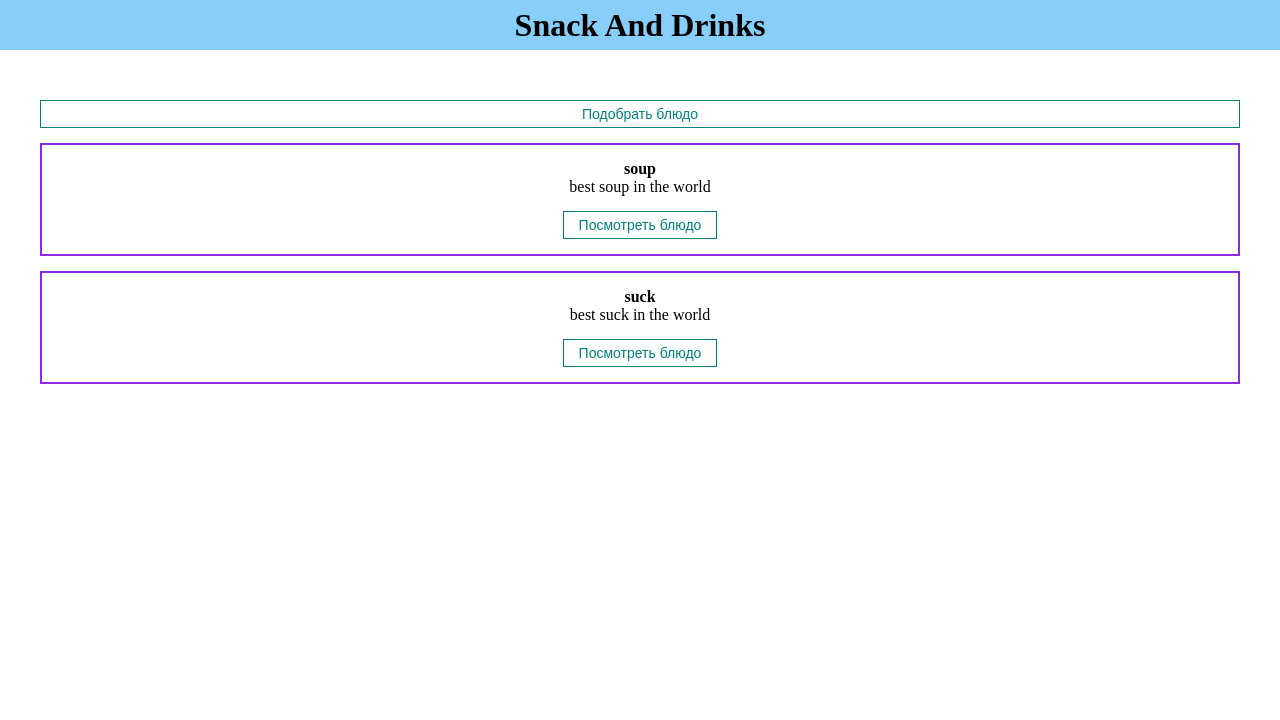
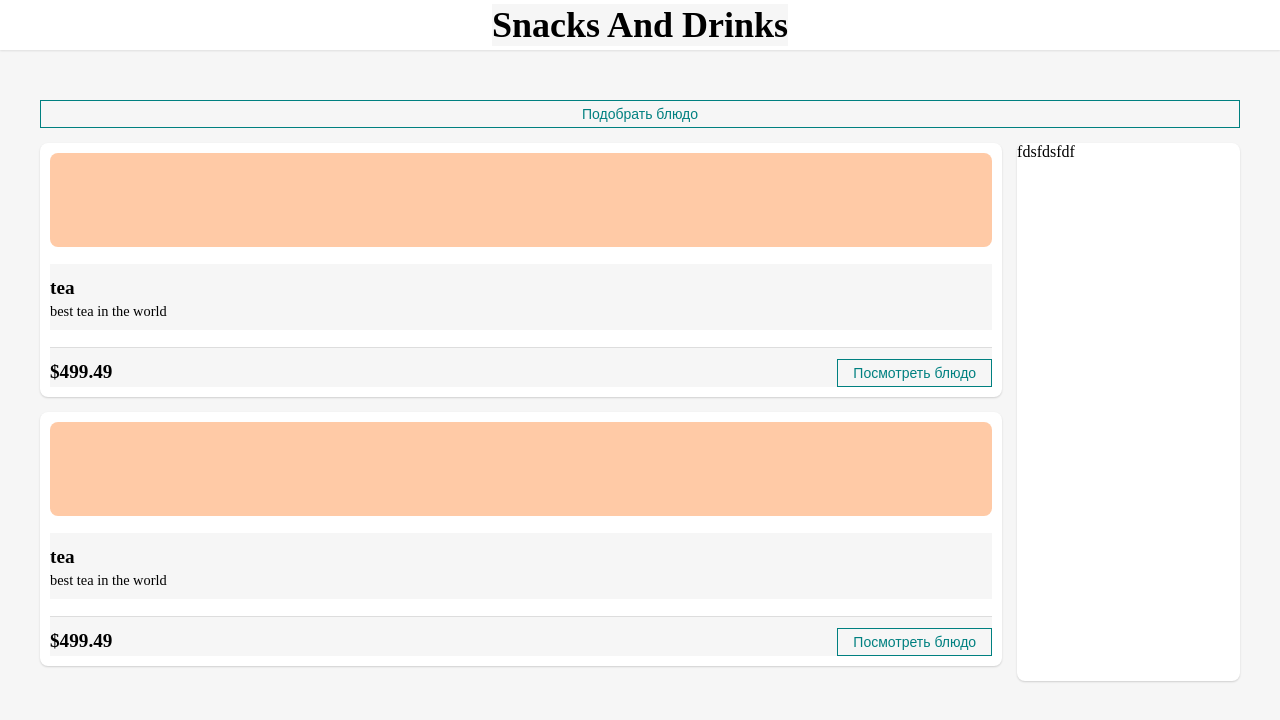
Before and after one commit to Streetmeat25/snack_and_drink, a React (Create React App) app: page / in a window 1280 px wide. Shown: the top 720 px of the page. Built offline with nearby package versions, Linux system fonts and the light colour scheme.

Commit message:
filter div and card design

```diff
--- a/src/components/DishItem.jsx
+++ b/src/components/DishItem.jsx
@@ -4,17 +4,19 @@ import MyModal from "./UI/MyModal/MyModal";
 const DishItem = ({dish}) => {
     const [modal, setModal] = useState(false)
     return (
-        <div className="dish">
-            <div className="dish__content">
-                <strong>{dish?.title}</strong>
-                <div>
-                    {dish?.description}
+        <div className="card">
+            <div className="card-img"></div>
+            <div className="card-info">
+                <p className="text-title">{dish?.title} </p>
+                <p className="text-body">{dish?.description}</p>
+            </div>
+            <div className="card-footer">
+                <span className="text-title">$499.49</span>
+                <div className="card-button">
+                    <MyButton onClick={() => setModal(true)}>
+                        Посмотреть блюдо
+                    </MyButton>
                 </div>
-            </div>
-            <div className="dish__buttons">
-                <MyButton onClick={() => setModal(true)}>
-                    Посмотреть блюдо
-                </MyButton>
             </div>
             <MyModal visible={modal} setVisible={setModal}>
                 <strong>{dish?.title}</strong>
--- a/src/components/DishList.jsx
+++ b/src/components/DishList.jsx
@@ -4,7 +4,7 @@ import DishItem from "./DishItem";
 const DishList = ({dishes}) => {
 
     return (
-        <div>
+        <div className="dish-list">
             <DishItem dish={dishes[Math.floor(Math.random() * dishes.length)]}/>
             <DishItem dish={dishes[Math.floor(Math.random() * dishes.length)]}/>
         </div>
--- /dev/null
+++ b/src/components/UI/Filter/Filter.jsx
@@ -0,0 +1,12 @@
+import React from 'react';
+import classes from './Filter.module.css'
+
+const Filter = () => {
+    return (
+        <div className={classes.filter}>
+            fdsfdsfdf
+        </div>
+    );
+};
+
+export default Filter;
--- /dev/null
+++ b/src/components/UI/Filter/Filter.module.css
@@ -0,0 +1,7 @@
+.filter{
+    width: 278px;
+    background-color: #fff;
+    border-radius: 8px;
+    box-shadow: 0 1px 2px 0 rgba(0,0,0,.16);
+
+}
--- a/src/components/UI/navbar/Navbar.jsx
+++ b/src/components/UI/navbar/Navbar.jsx
@@ -4,7 +4,7 @@ const Navbar = () => {
     return (
         <div className={classes.navbar}>
             <div className={classes.navbar_main}>
-                <h1>Snack And Drinks</h1>
+                <p>Snacks And Drinks</p>
             </div>
         </div>
     );
--- a/src/components/UI/navbar/Navbar.module.css
+++ b/src/components/UI/navbar/Navbar.module.css
@@ -4,11 +4,14 @@
     display: flex;
     align-items: center;
     padding: 0 15px;
-    background: lightskyblue;
     margin-bottom: 50px;
+    box-shadow: 0 1px 2px rgba(0,0,0,.1);
+    background-color: #fff;
 }
 .navbar_main{
     display: flex;
     max-width: 1200px;
     margin: 0 auto;
+    font-size: 36px;
+    font-weight: bold;
 }
--- a/src/index.js
+++ b/src/index.js
@@ -4,7 +4,5 @@ import App from './App';
 
 const root = ReactDOM.createRoot(document.getElementById('root'));
 root.render(
-  <React.StrictMode>
     <App />
-  </React.StrictMode>
 );
--- a/src/pages/Main.jsx
+++ b/src/pages/Main.jsx
@@ -5,6 +5,7 @@ import Loader from "../components/UI/Loader/Loader";
 import DishItem from "../components/DishItem";
 import {useFetching} from "../hooks/useFetching";
 import DishService from "../API/DishService";
+import Filter from "../components/UI/Filter/Filter";
 
 const Main = () => {
     const [dishes, setDish] = useState([])
@@ -21,11 +22,16 @@ const Main = () => {
     return (
         <div className="main">
             <MyButton>Подобрать блюдо</MyButton>
-            {isDishesLoading ?
+
+            <div className='dishes-container'>
+                {isDishesLoading ?
                 <div style={{display:'flex', justifyContent:'center', marginTop: 50}}>
                     <Loader/>
-                </div>: <DishList dishes={dishes}/>
-            }
+                </div> :
+                <DishList dishes={dishes}/>
+                }
+                <Filter />
+            </div>
         </div>
     );
 };
--- a/src/styles/App.css
+++ b/src/styles/App.css
@@ -2,6 +2,7 @@
   margin: 0;
   padding: 0;
   box-sizing: border-box;
+  background-color: #f6f6f6;
 }
 #root{
   display: flex;
@@ -14,6 +15,10 @@
   flex-direction: column;
   max-width: 1200px;
   margin: 0 auto;
+}
+.dishes-container{
+  display: flex;
+  margin-top: 15px;
 }
 .dish{
   display: flex;
@@ -30,6 +35,67 @@
   display: flex;
   flex-direction: column;
   align-items: center;
+}
+.dish-list{
+  width: 100%;
+  margin-right: 15px;
+  display: flex;
+  flex-direction: column;
+  align-items: stretch;
+}
 
+.card {
+  height: 254px;
+  padding: 10px;
+  display: flex;
+  flex-direction: column;
+  justify-content: space-between;
+  background: #fff;
+  border-radius: 8px;
+  box-shadow: 0 1px 2px rgba(0,0,0,.16);
+  margin-bottom: 15px;
+}
 
+.card-img {
+  background-color: #ffcaa6;
+  height: 40%;
+  width: 100%;
+  border-radius: .5rem;
+  transition: .3s ease;
 }
+
+.card-info {
+  padding-top: 1%;
+}
+
+.card-footer {
+  width: 100%;
+  display: flex;
+  justify-content: space-between;
+  align-items: center;
+  padding-top: 10px;
+  border-top: 1px solid #ddd;
+}
+
+/*Text*/
+.text-title {
+  font-weight: 900;
+  font-size: 1.2em;
+  line-height: 1.5;
+}
+
+.text-body {
+  font-size: .9em;
+  padding-bottom: 10px;
+}
+
+/*Hover*/
+.card-img:hover {
+  transform: translateY(-25%);
+  box-shadow: rgba(226, 196, 63, 0.25) 0px 13px 47px -5px, rgba(180, 71, 71, 0.3) 0px 8px 16px -8px;
+}
+
+.card-button:hover {
+  border: 1px solid #ffcaa6;
+  background-color: #ffcaa6;
+}
```
